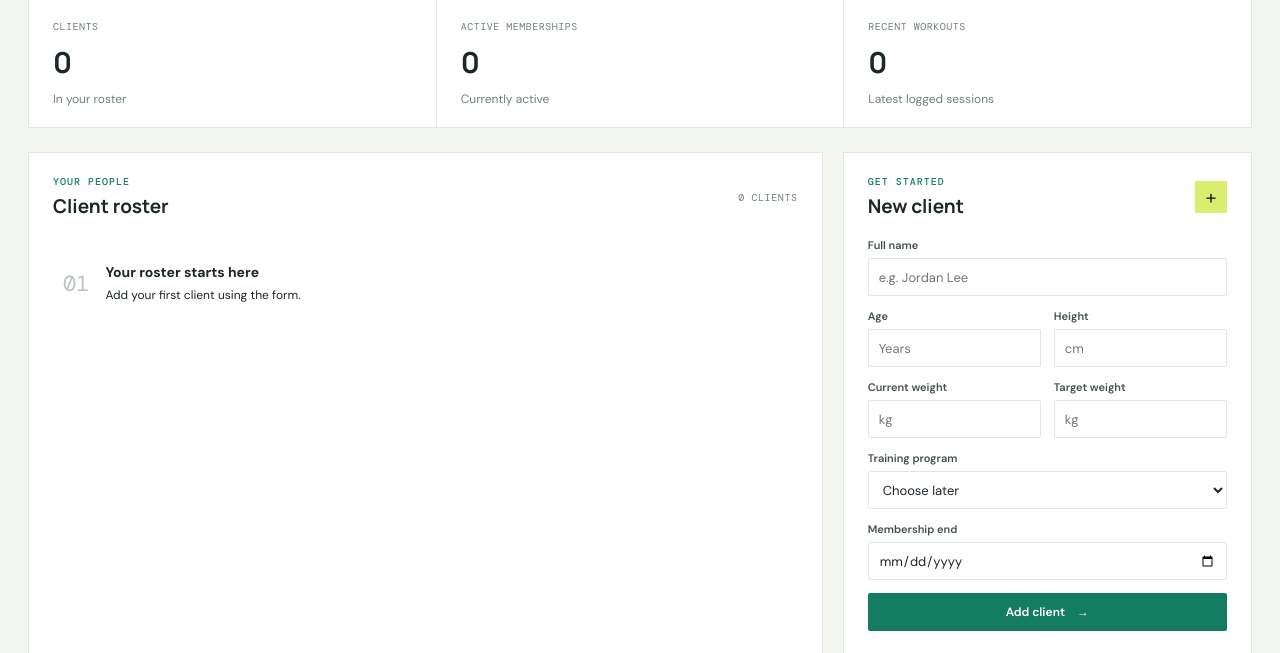
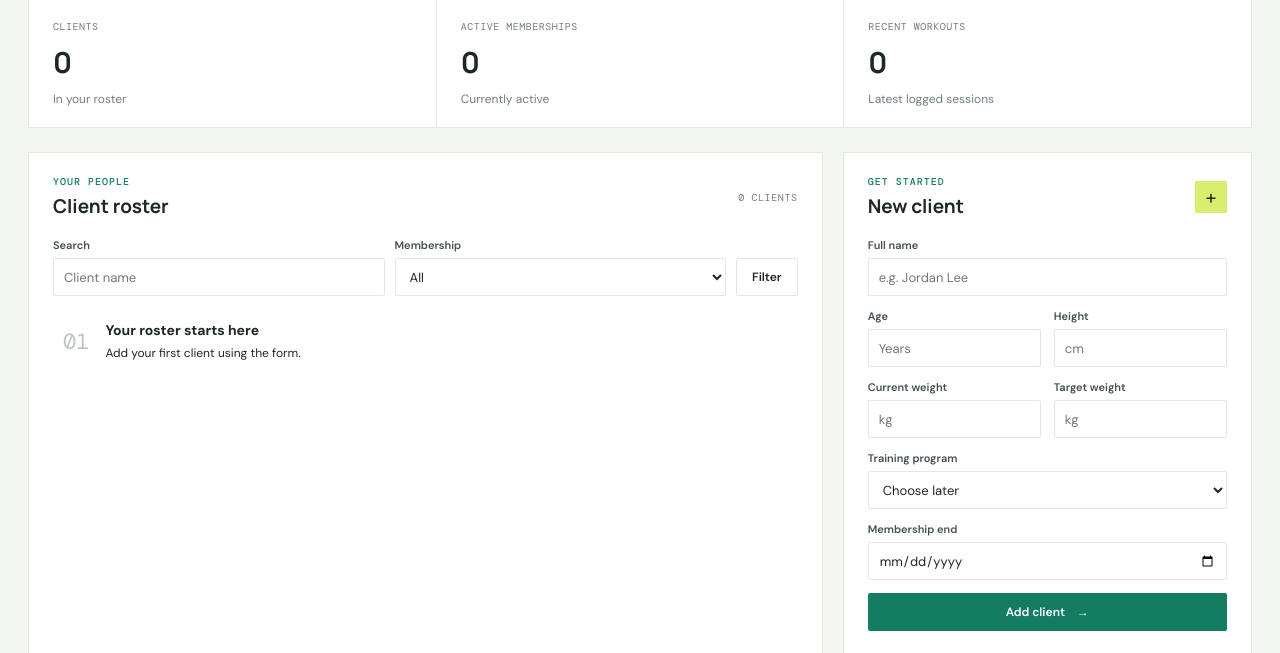
Before and after one commit to 2025tm93117-Chandana/DevOps_Assignment1, a Flask app: page / in a window 1280 px wide. Shown: the part 223-876 px from the top of the page. Run offline with Flask 3, Linux system fonts and the light colour scheme; the visitor is signed in with stand-in values (Sample User, id 1); data that the repository does not hold is empty.

Commit message:
feat: add client search and membership filter to dashboard

```diff
--- a/app.py
+++ b/app.py
@@ -36,6 +36,7 @@ EXPERIENCE_SETTINGS = {
     "advanced": ((4, 5), (6, 15), 5),
 }
 WEEKDAYS = ["Monday", "Tuesday", "Wednesday", "Thursday", "Friday", "Saturday"]
+MEMBERSHIP_STATUSES = ["Active", "Expired", "Paused"]
 
 
 def generate_weekly_plan(program_name, experience):
@@ -201,7 +202,20 @@ def create_app(test_config=None):
     @login_required
     def dashboard():
         db = get_db()
-        clients = db.execute("SELECT * FROM clients ORDER BY name").fetchall()
+        search = request.args.get("q", "").strip()
+        status = request.args.get("status", "").strip()
+        if status not in MEMBERSHIP_STATUSES:
+            status = ""
+        conditions, params = [], []
+        if search:
+            escaped = search.replace("\\", "\\\\").replace("%", "\\%").replace("_", "\\_")
+            conditions.append("name LIKE ? ESCAPE '\\'")
+            params.append(f"%{escaped}%")
+        if status:
+            conditions.append("membership_status = ?")
+            params.append(status)
+        where = f"WHERE {' AND '.join(conditions)}" if conditions else ""
+        clients = db.execute(f"SELECT * FROM clients {where} ORDER BY name", params).fetchall()
         summary = db.execute(
             "SELECT COUNT(*) AS total, SUM(membership_status = 'Active') AS active FROM clients"
         ).fetchone()
@@ -212,7 +226,8 @@ def create_app(test_config=None):
         return render_template(
             "dashboard.html", clients=clients, summary=summary,
             recent_workouts=recent_workouts, programs=PROGRAMS,
-            today=date.today().isoformat(),
+            today=date.today().isoformat(), search=search, status=status,
+            statuses=MEMBERSHIP_STATUSES,
         )
 
     @app.post("/clients")
--- a/templates/dashboard.html
+++ b/templates/dashboard.html
@@ -10,9 +10,15 @@
 <section class="dashboard-grid">
   <div class="section-block roster-block">
     <div class="section-heading"><div><div class="eyebrow">YOUR PEOPLE</div><h2>Client roster</h2></div><span class="count-label">{{ clients|length }} CLIENTS</span></div>
+    <form action="{{ url_for('dashboard') }}" method="get" class="compact-form client-search">
+      <label class="field">Search<input name="q" value="{{ search }}" maxlength="120" placeholder="Client name"></label>
+      <label class="field">Membership<select name="status"><option value="">All</option>{% for option in statuses %}<option value="{{ option }}" {% if status == option %}selected{% endif %}>{{ option }}</option>{% endfor %}</select></label>
+      <button class="button button-outline" type="submit">Filter</button>
+      {% if search or status %}<a class="button button-quiet" href="{{ url_for('dashboard') }}">Clear</a>{% endif %}
+    </form>
     {% if clients %}<div class="table-wrap"><table><thead><tr><th>CLIENT</th><th>PROGRAM</th><th>MEMBERSHIP</th><th>WEIGHT</th><th></th></tr></thead><tbody>
       {% for client in clients %}<tr><td><a class="client-link" href="{{ url_for('client_detail', client_id=client.id) }}">{{ client.name }}</a><span class="sub-cell">{{ client.age if client.age else 'Age not set' }}</span></td><td>{{ client.program or 'Unassigned' }}</td><td><span class="status status-{{ client.membership_status|lower }}">{{ client.membership_status }}</span></td><td>{{ client.weight ~ ' kg' if client.weight else '—' }}</td><td><a class="arrow-link" href="{{ url_for('client_detail', client_id=client.id) }}" aria-label="View {{ client.name }}">↗</a></td></tr>{% endfor %}
-    </tbody></table></div>{% else %}<div class="empty-state"><span class="empty-icon">01</span><div><strong>Your roster starts here</strong><p>Add your first client using the form.</p></div></div>{% endif %}
+    </tbody></table></div>{% else %}<div class="empty-state"><span class="empty-icon">01</span><div>{% if search or status %}<strong>No matching clients</strong><p>Try a different name or membership filter.</p>{% else %}<strong>Your roster starts here</strong><p>Add your first client using the form.</p>{% endif %}</div></div>{% endif %}
   </div>
   <aside class="section-block add-block">
     <div class="section-heading"><div><div class="eyebrow">GET STARTED</div><h2>New client</h2></div><span class="plus-mark">+</span></div>
```
